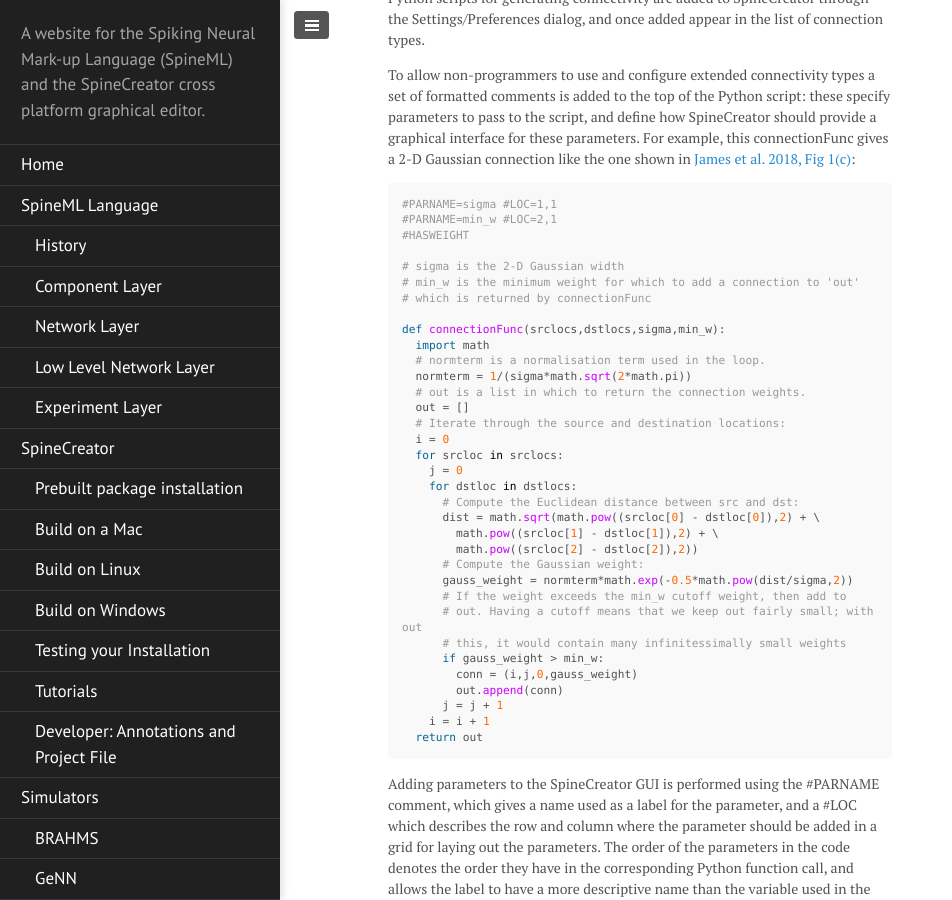
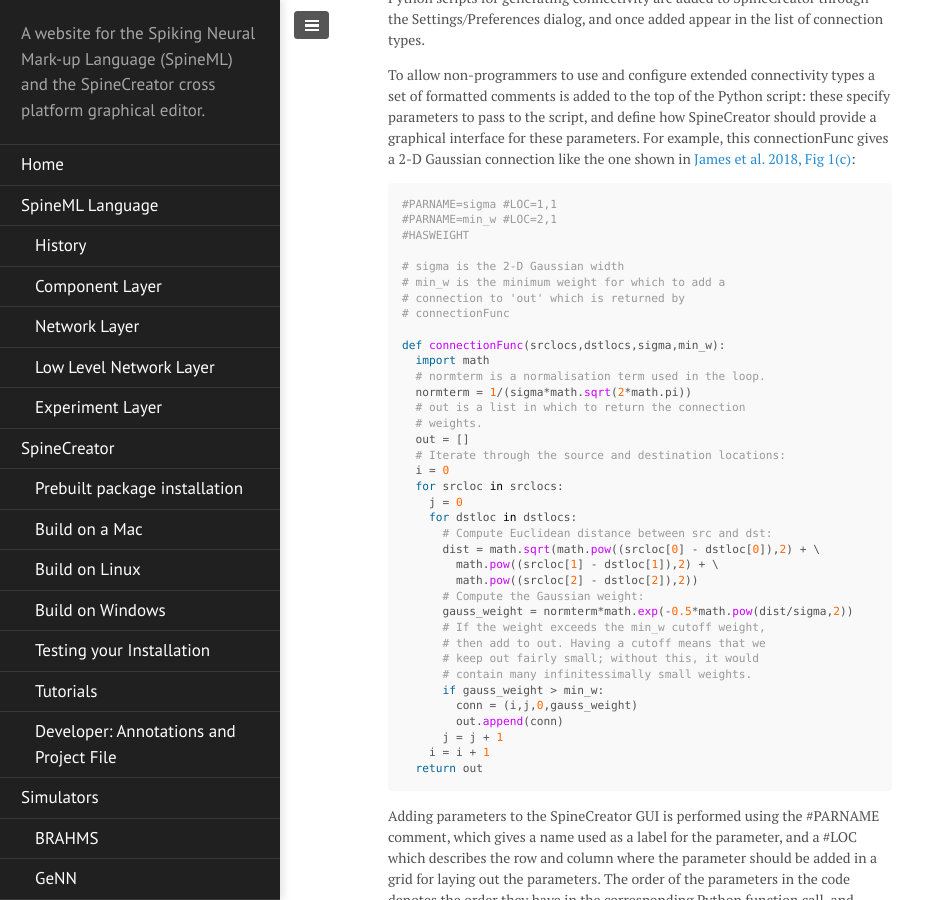
Before and after one commit to SpineML/spineml.github.io, a Jekyll site: the page built from spinecreator/tutorial/index.md, in a window 1280 px wide and 900 px high, scrolled down 480 px. Shown: the whole window, without its empty margins (0-952 px from the left). Built offline with Jekyll 4.4.1, drawn with Linux system fonts in a browser that asks for light colours; nearby versions of some CDN libraries; library files that are not in the unit come from our copies.

Commit message:
Change line lengths in comments to look nicer on webpage

```diff
--- a/spinecreator/tutorial/index.md
+++ b/spinecreator/tutorial/index.md
@@ -41,29 +41,32 @@ connection like the one shown in
 #HASWEIGHT
 
 # sigma is the 2-D Gaussian width
-# min_w is the minimum weight for which to add a connection to 'out'
-# which is returned by connectionFunc
+# min_w is the minimum weight for which to add a
+# connection to 'out' which is returned by
+# connectionFunc
 
 def connectionFunc(srclocs,dstlocs,sigma,min_w):
   import math
   # normterm is a normalisation term used in the loop.
   normterm = 1/(sigma*math.sqrt(2*math.pi))
-  # out is a list in which to return the connection weights.
+  # out is a list in which to return the connection
+  # weights.
   out = []
   # Iterate through the source and destination locations:
   i = 0
   for srcloc in srclocs:
     j = 0
     for dstloc in dstlocs:
-      # Compute the Euclidean distance between src and dst:
+      # Compute Euclidean distance between src and dst:
       dist = math.sqrt(math.pow((srcloc[0] - dstloc[0]),2) + \
         math.pow((srcloc[1] - dstloc[1]),2) + \
         math.pow((srcloc[2] - dstloc[2]),2))
       # Compute the Gaussian weight:
       gauss_weight = normterm*math.exp(-0.5*math.pow(dist/sigma,2))
-      # If the weight exceeds the min_w cutoff weight, then add to
-      # out. Having a cutoff means that we keep out fairly small; without
-      # this, it would contain many infinitessimally small weights
+      # If the weight exceeds the min_w cutoff weight,
+      # then add to out. Having a cutoff means that we
+      # keep out fairly small; without this, it would
+      # contain many infinitessimally small weights.
       if gauss_weight > min_w:
         conn = (i,j,0,gauss_weight)
         out.append(conn)
```
